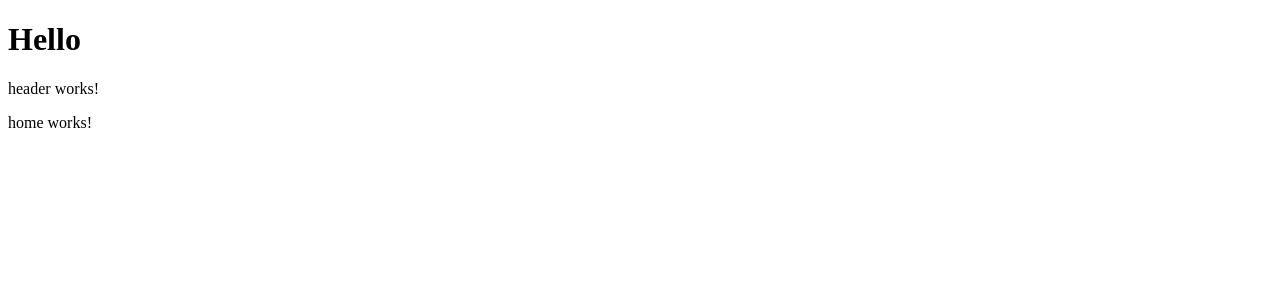
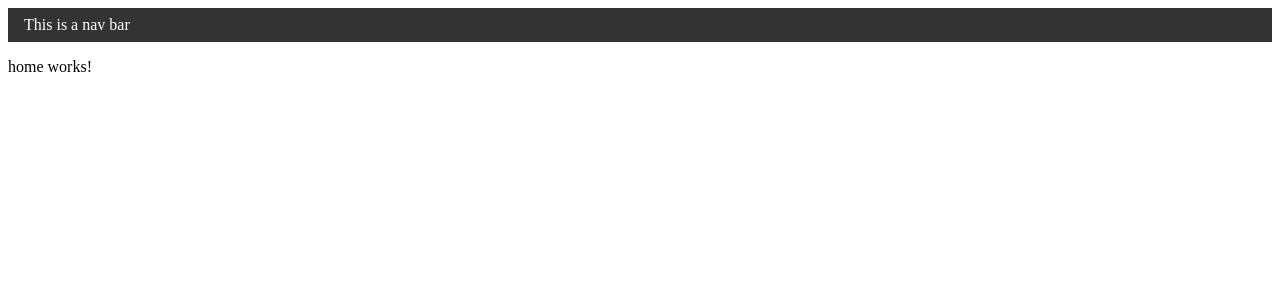
Before and after one commit to scimad/angular-hello-world, an Angular app: page / in a window 1280 px wide. Shown: the top 300 px of the page. Built offline with nearby package versions, Linux system fonts and the light colour scheme.

Commit message:
add header and home to app

```diff
--- a/src/app/app.component.html
+++ b/src/app/app.component.html
@@ -1,6 +1,4 @@
-<h1>Hello</h1>
-<app-header>
-</app-header>
+<app-header/>
 <app-home>
 
-</app-home>
+<h1>Hello</h1>
--- a/src/app/components/header/header.component.html
+++ b/src/app/components/header/header.component.html
@@ -1 +1,3 @@
-<p>header works!</p>
+<header>
+    <nav> This is a nav bar</nav>
+</header>
--- a/src/app/components/header/header.component.scss
+++ b/src/app/components/header/header.component.scss
@@ -0,0 +1,9 @@
+header{
+    display: flex;
+    padding-inline: 16px ;
+    padding-block: 8px;
+    background-color: #333;
+    color: white;
+    align-items: center;
+    justify-content: space-between;
+}
```
